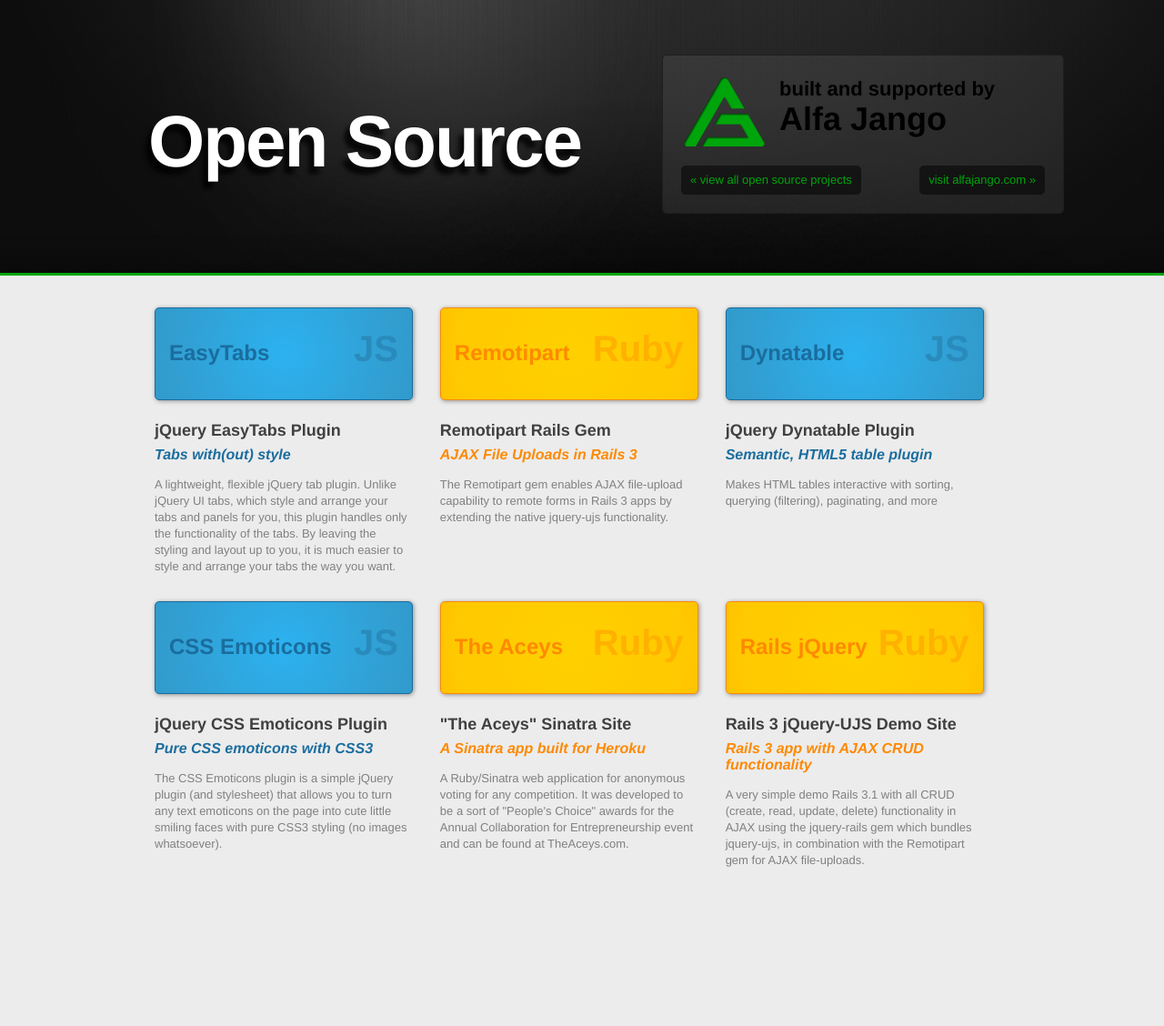
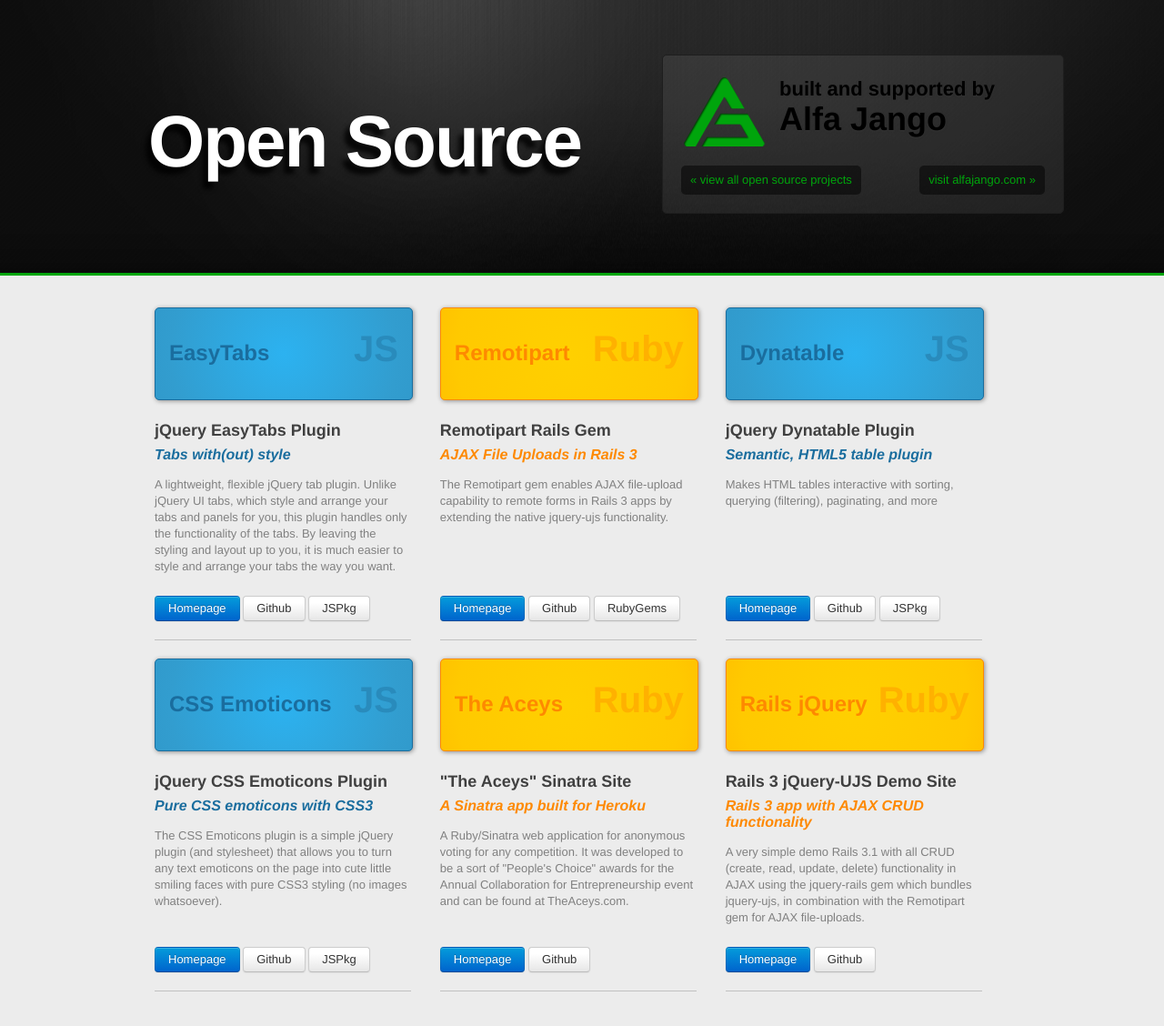
Before and after one commit to alfajango/alfajango.github.com, a Jekyll site: the page built from index.html, in a window 1280 px wide. Shown: the whole page at 91% size. Built offline with Jekyll 4.4.1, drawn with Linux system fonts in a browser that asks for light colours; nearby versions of some CDN libraries; library files that are not in the unit come from our copies; Markdown is read by kramdown in place of the engine named in the settings; before the commit the page ends 1002 px from its top, so only the background shows below that.

Commit message:
Added links to homepage

```diff
--- a/css/application.css
+++ b/css/application.css
@@ -125,6 +125,8 @@
   display: inline-block;
   width: 30%;
   margin: 0 3% 20px 0;
+  border-bottom: solid 1px #c0c0c0;
+  padding-bottom: 20px;
 }
 .project-tile {
   width: 100%;
@@ -182,6 +184,9 @@
 }
 .project-tile.ruby span {
   color: #FFB100;
+}
+.project-info {
+  height: 200px;
 }
 
 .homepage-tagline {
--- a/index.html
+++ b/index.html
@@ -12,64 +12,94 @@
         <span>JS</span>
         <a href="/easytabs">EasyTabs</a>
       </div>
+      <div class='project-info'>
         <h3>jQuery EasyTabs Plugin</h3>
         <span class='homepage-tagline'>Tabs with(out) style</span>
         <p>A lightweight, flexible jQuery tab plugin. Unlike jQuery UI tabs, which style and arrange your tabs and panels for you, this plugin handles only the functionality of the tabs. By leaving the styling and layout up to you, it is much easier to style and arrange your tabs the way you want.</p>
+      </div>
+      <a class='btn primary' href='/easytabs'>Homepage</a>
+      <a class='btn' href='https://github.com/JangoSteve/jQuery-EasyTabs'>Github</a>
+      <a class='btn' href='http://jspkg.com/packages/easytabs'>JSPkg</a>
     </li>
     <li class='ruby'>
       <div class='project-tile ruby rails'>
         <span>Ruby</span>
         <a href="/remotipart">Remotipart</a>
       </div>
+      <div class='project-info'>
         <h3>Remotipart Rails Gem</h3>
         <span class='homepage-tagline'>AJAX File Uploads in Rails 3</span>
         <p>The Remotipart gem enables AJAX file-upload capability to remote forms in Rails 3 apps by extending the native jquery-ujs functionality.</p>
+      </div>
+      <a class='btn primary' href='/remotipart'>Homepage</a>
+      <a class='btn' href='https://github.com/JangoSteve/remotipart'>Github</a>
+      <a class='btn' href='http://rubyjems.org/gems/remotipart'>RubyGems</a>
     </li>
     <li class='js'>
       <div class='project-tile js jquery'>
         <span>JS</span>
         <a href="/dynatable">Dynatable</a>
       </div>
+      <div class='project-info'>
         <h3>jQuery Dynatable Plugin</h3>
         <span class='homepage-tagline'>Semantic, HTML5 table plugin</span>
         <p>Makes HTML tables interactive with sorting, querying
         (filtering), paginating, and more</p>
+      </div>
+      <a class='btn primary' href='/dynatable'>Homepage</a>
+      <a class='btn' href='https://github.com/JangoSteve/dynatable'>Github</a>
+      <a class='btn' href='http://jspkg.com/packages/dynatable'>JSPkg</a>
     </li>
     <li class='js'>
       <div class='project-tile js jquery'>
         <span>JS</span>
         <a href="/css-emoticons">CSS Emoticons</a>
       </div>
+      <div class='project-info'>
         <h3>jQuery CSS Emoticons Plugin</h3>
         <span class='homepage-tagline'>Pure CSS emoticons with CSS3</span>
         <p>The CSS Emoticons plugin is a simple jQuery plugin (and
         stylesheet) that allows you to turn any text emoticons on the page
         into cute little smiling faces with pure CSS3 styling (no images
         whatsoever).</p>
+      </div>
+      <a class='btn primary' href='/css-emoticons'>Homepage</a>
+      <a class='btn'
+        href='https://github.com/JangoSteve/jQuery-CSS-Emoticons'>Github</a>
+      <a class='btn' href='http://jspkg.com/packages/css-emoticons'>JSPkg</a>
     </li>
     <li class='ruby'>
       <div class='project-tile site ruby sinatra'>
         <span>Ruby</span>
         <a href="/aceys">The Aceys</a>
       </div>
+      <div class='project-info'>
         <h3>"The Aceys" Sinatra Site</h3>
         <span class='homepage-tagline'>A Sinatra app built for Heroku</span>
         <p>A Ruby/Sinatra web application for anonymous voting for
         any competition. It was developed to be a sort of "People's Choice" awards for the Annual
         Collaboration for Entrepreneurship event and can be found at
         TheAceys.com.</p>
+      </div>
+      <a class='btn primary' href='/aceys'>Homepage</a>
+      <a class='btn' href='https://github.com/JangoSteve/Aceys'>Github</a>
     </li>
     <li class='ruby'>
       <div class='project-tile site ruby rails jquery'>
         <span>Ruby</span>
         <a href="/rails-jquery-demo">Rails jQuery</a>
       </div>
+      <div class='project-info'>
         <h3>Rails 3 jQuery-UJS Demo Site</h3>
         <span class='homepage-tagline'>Rails 3 app with AJAX CRUD functionality</span>
         <p>A very simple demo Rails 3.1 with all CRUD (create,
         read, update, delete) functionality in AJAX using the jquery-rails
         gem which bundles jquery-ujs, in combination with the Remotipart
         gem for AJAX file-uploads.</p>
+      </div>
+      <a class='btn primary' href='/rails-jquery-demo'>Homepage</a>
+      <a class='btn'
+        href='https://github.com/JangoSteve/Rails-jQuery-Demo'>Github</a>
     </li>
   </ul>
 </div>
```
Lines whose indentation alone changed are shown as unchanged.
